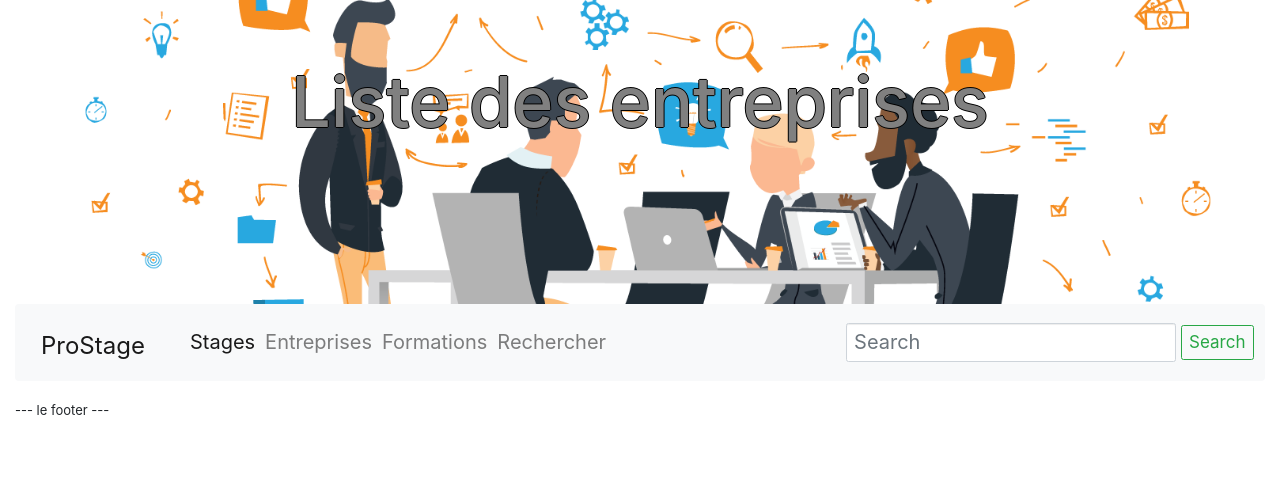
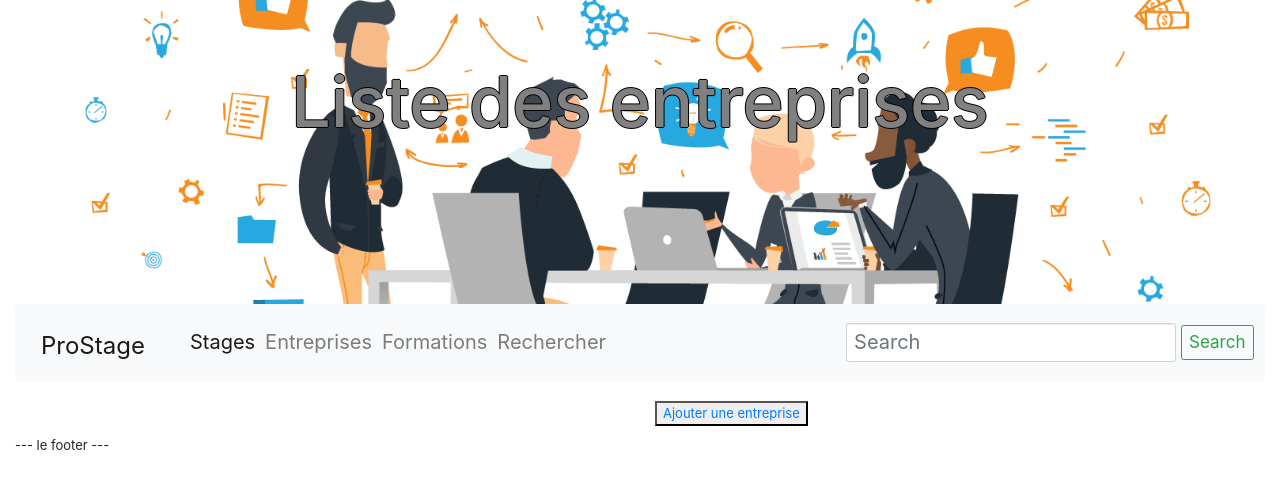
Before and after one commit to cam-bdt/ProStage, a Symfony app: template templates/pro_stage/ListeEntrep.html.twig in a window 1280 px wide. Shown: the top 501 px of the page. Run offline with Twig, Linux system fonts and the light colour scheme; the template is opened without the code that fills it, so the values that code supplies are empty; some libraries are stand-ins or nearby versions.

```diff
--- a/templates/pro_stage/ListeEntrep.html.twig
+++ b/templates/pro_stage/ListeEntrep.html.twig
@@ -11,10 +11,22 @@ Liste des entreprises
 
 
 {% block body %}
+<div class="row">
 
-<ul>
-        {% for entrep in entreprise %}
-        <li> <a href="/entreprise/{{entrep.id}}">{{entrep.nom}} </li> </a>
-        {% endfor %}
-</ul>
+        <div class="col-6">
+                <ul>
+                        {% for entrep in entreprise %}
+                        <li> <a href="/entreprise/{{entrep.id}}">{{entrep.nom}} </li> </a>
+                        {% endfor %}
+                </ul>
+        </div>
+        <div class="col-6">
+                <p>
+                        <button>
+                                <a href="/create/entreprise"> Ajouter une entreprise </a>
+
+                        </button>
+                </p>
+        </div>
+</div>
 {% endblock %}
```
Also changed, not shown: src/Controller/ProStageController.php (+6 -2 lines).
